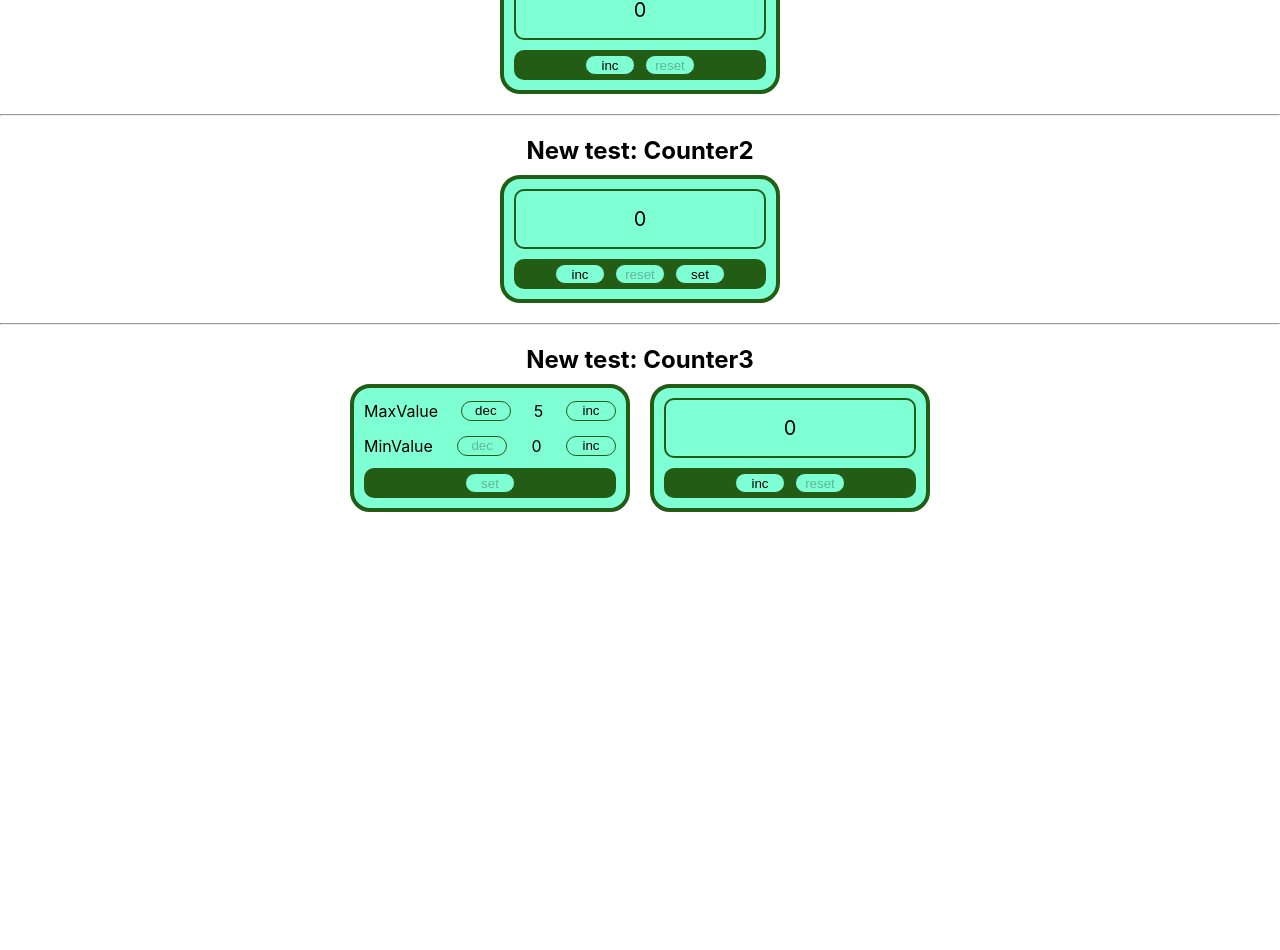
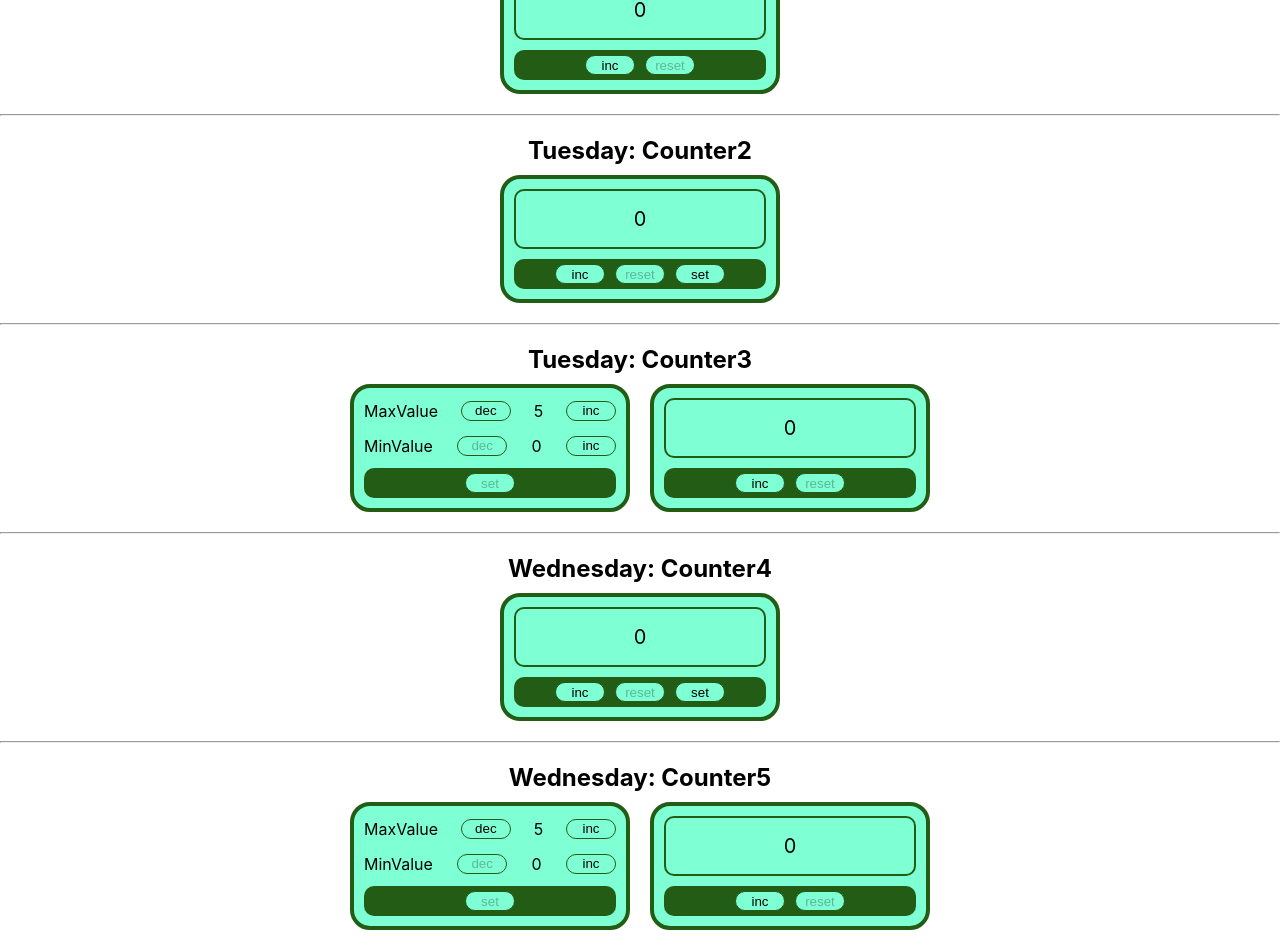
Before and after one commit to mabar84/counter, a React (Create React App) app: page / in a window 1280 px wide. Shown: the part 93-1043 px from the top of the page. Before the commit the page ends 800 px from the top, so only its background shows below. Built offline with nearby package versions, Linux system fonts and the light colour scheme.

Commit message:
counter4 counter5 before redux

```diff
--- a/src/App.tsx
+++ b/src/App.tsx
@@ -1,12 +1,12 @@
 import React from 'react';
 import './App.css';
 import {Counter1} from './components/counters/Counter1';
-import {LocalStoragePractic} from './components/local-storage-practic/LocalStoragePractic';
 import {Counter2} from './components/counters/Counter2';
 import {Counter3} from './components/counters/Counter3';
+import {Counter4} from './components/counters/Counter4-redux';
+import {Counter5} from './components/counters/Counter5-redux';
 
 const App = () => {
-
 
     return (
         <div className="App">
@@ -15,13 +15,23 @@ const App = () => {
             <br/>
             <hr/>
             <br/>
-            <h2>New test: Counter2</h2>
+            <h2>Tuesday: Counter2</h2>
             <Counter2/>
             <br/>
             <hr/>
             <br/>
-            <h2>New test: Counter3</h2>
+            <h2>Tuesday: Counter3</h2>
             <Counter3/>
+            <br/>
+            <hr/>
+            <br/>
+            <h2>Wednesday: Counter4</h2>
+            <Counter4/>
+            <br/>
+            <hr/>
+            <br/>
+            <h2>Wednesday: Counter5</h2>
+            <Counter5/>
 
             {/*<LocalStoragePractic/>*/}
 
--- /dev/null
+++ b/src/components/counters/Counter4-redux.tsx
@@ -0,0 +1,75 @@
+import React, {useEffect, useState} from 'react';
+import {Button} from '../buttons/Button';
+import {Wrapper} from '../wrappers/Wrapper';
+import {ToSetValue} from '../to-set-value/ToSetValue';
+import Screen from '../screen/Screen';
+
+export const Counter4 = () => {
+
+    const [minValue, setMinValue] = useState(0)
+    const [maxValue, setMaxValue] = useState(5)
+    const [value, setValue] = useState(minValue)
+    const [error, setError] = useState(false)
+    const [errorMinMax, setErrorMinMax] = useState(false)
+
+    const [hideSet, setHideSet] = useState(true)
+
+
+    useEffect(() => {
+        const minValue = localStorage.getItem('minValue')
+        const maxValue = localStorage.getItem('maxValue')
+
+        minValue && setMinValue(JSON.parse(minValue))
+        maxValue && setMaxValue(JSON.parse(maxValue))
+        minValue && setValue(JSON.parse(minValue))
+
+    }, [])
+
+    useEffect(() => {
+        setError(value >= maxValue)
+        setErrorMinMax(minValue === maxValue)
+    }, [value, minValue, maxValue])
+
+    const increment = () => {
+        value < maxValue && setValue((value) => value + 1)
+    }
+
+    const reset = () => {
+        setValue(minValue)
+    }
+    const switchSettings = () => {
+        setHideSet(!hideSet)
+        setValue(minValue)
+    }
+    const saveSettings = () => {
+        setHideSet(!hideSet)
+        localStorage.setItem('minValue', JSON.stringify(minValue))
+        localStorage.setItem('maxValue', JSON.stringify(maxValue))
+        setValue(minValue)
+    }
+
+    return (
+        hideSet ?
+            <div className={`counter ${error ? 'limit' : ''}`}>
+                <Screen>
+                    <p className={'screen-text'}>
+                        {value}
+                    </p>
+                </Screen>
+                <Wrapper>
+                    <Button disabled={error} onClick={increment} name={'inc'}/>
+                    <Button disabled={value === minValue} onClick={reset} name={'reset'}/>
+                    <Button disabled={false} onClick={switchSettings} name={'set'}/>
+                </Wrapper>
+            </div>
+            : <div className={`counter ${errorMinMax ? 'limit' : ''}`}>
+                <ToSetValue minValue={minValue} maxValue={maxValue} title={'MaxValue'} value={maxValue}
+                            setValue={setMaxValue}/>
+                <ToSetValue minValue={minValue} maxValue={maxValue} title={'MinValue'} value={minValue}
+                            setValue={setMinValue}/>
+                <Wrapper>
+                    <Button disabled={errorMinMax} onClick={saveSettings} name={'set'}/>
+                </Wrapper>
+            </div>
+    );
+};
--- /dev/null
+++ b/src/components/counters/Counter5-redux.tsx
@@ -0,0 +1,91 @@
+import React, {useEffect, useState} from 'react';
+import {Button} from '../buttons/Button';
+import {Wrapper} from '../wrappers/Wrapper';
+import {ToSetValue} from '../to-set-value/ToSetValue';
+import Screen from '../screen/Screen';
+
+export const Counter5 = () => {
+    const [minValue, setMinValue] = useState(0)
+    const [maxValue, setMaxValue] = useState(5)
+    const [value, setValue] = useState(minValue)
+    const [error, setError] = useState(false)
+    const [errorMinMax, setErrorMinMax] = useState(false)
+    const [showText, setShowText] = useState(false)
+
+    useEffect(() => {
+        const minValue = localStorage.getItem('minValue3')
+        const maxValue = localStorage.getItem('maxValue3')
+
+        minValue && setMinValue(JSON.parse(minValue))
+        maxValue && setMaxValue(JSON.parse(maxValue))
+        minValue && setValue(JSON.parse(minValue))
+    }, [])
+    useEffect(() => {
+        setError(value >= maxValue)
+        setErrorMinMax(minValue === maxValue)
+    }, [value, minValue, maxValue])
+
+    const increment = () => {
+        value < maxValue && setValue((value) => value + 1)
+    }
+    const reset = () => {
+        setValue(minValue)
+    }
+    const saveSettings = () => {
+        localStorage.setItem('minValue3', JSON.stringify(minValue))
+        localStorage.setItem('maxValue3', JSON.stringify(maxValue))
+        setValue(minValue)
+        setShowText(false)
+    }
+    const setMaxValueHandler = (value: number) => {
+        setMaxValue(value)
+        setShowText(true)
+        setError(false)
+        setValue(0)
+    }
+    const setMinValueHandler = (value: number) => {
+        setMinValue(value)
+        setShowText(true)
+        setError(false)
+        setValue(0)
+    }
+    return <div className={'counter3'}>
+        <div className={`counter ${errorMinMax ? 'limit' : ''}`}>
+            <ToSetValue
+                minValue={minValue} maxValue={maxValue} value={maxValue}
+                title={'MaxValue'} setValue={setMaxValueHandler}/>
+            <ToSetValue
+                minValue={minValue} maxValue={maxValue} value={minValue}
+                title={'MinValue'} setValue={setMinValueHandler}/>
+            <Wrapper>
+                <Button disabled={errorMinMax || !showText}
+                        onClick={saveSettings} name={'set'}/>
+            </Wrapper>
+        </div>
+        <div className={`counter ${error || errorMinMax ? 'limit' : ''}`}>
+            <Screen>
+                {
+                    showText ?
+                        <p>
+                            {errorMinMax
+                                ? <span className={'error-text'}>
+                                    Incorrect value!
+                                </span>
+                                : <span>
+                                    Enter values and press 'set'
+                                </span>
+                            }
+                        </p> :
+                        <p className={'screen-text'}>
+                            {value}
+                        </p>
+                }
+            </Screen>
+            <Wrapper>
+                <Button disabled={error || showText} onClick={increment} name={'inc'}/>
+                <Button disabled={value === minValue || showText}
+                        onClick={reset} name={'reset'}/>
+            </Wrapper>
+        </div>
+    </div>
+};
```
